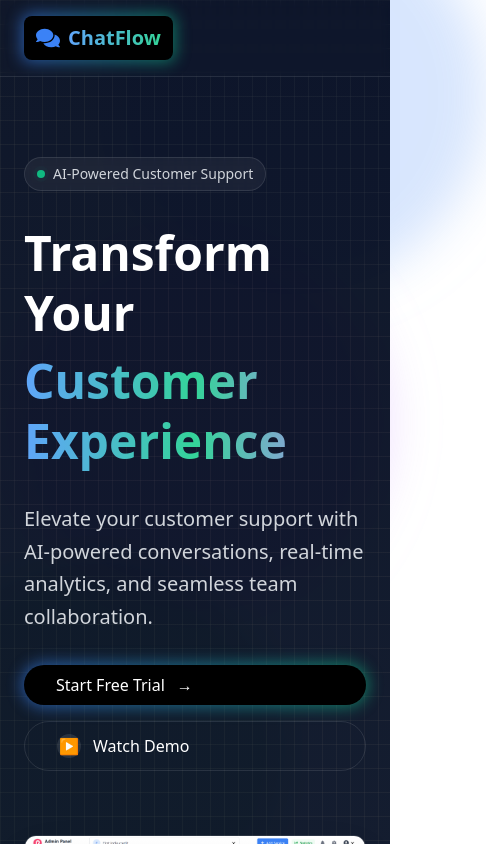
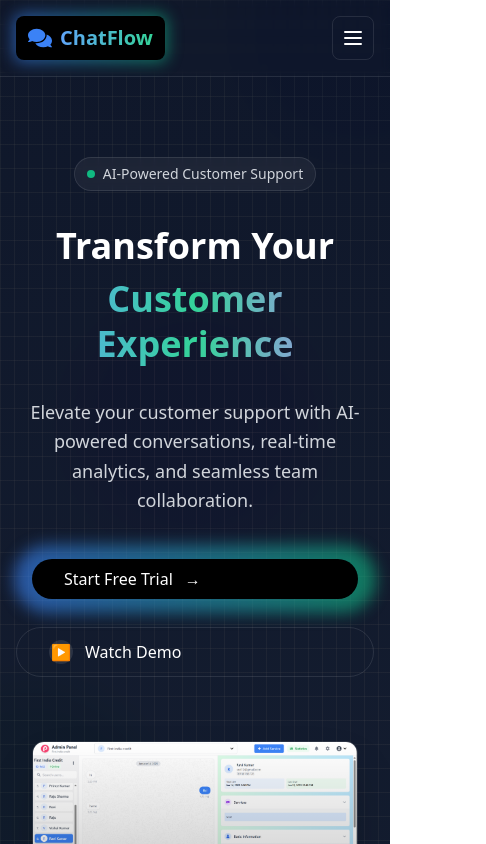
Before and after one commit to firstindiacredit-Git/chatbot-admin, a React (Vite) app: page / in a window 390 px wide. Shown: the top 844 px of the page, 486 px wide, since content can reach past the window. Built offline with nearby package versions, Linux system fonts and the light colour scheme.

Commit message:
update landing.jsx

```diff
--- a/src/components/Landing.jsx
+++ b/src/components/Landing.jsx
@@ -8,15 +8,16 @@ import getFrontImg from '../assets/get-front.svg';
 
 function Landing() {
     const navigate = useNavigate();
+    const [isMobileMenuOpen, setIsMobileMenuOpen] = React.useState(false);
 
     return (
-        <div className="min-h-screen bg-gradient-to-b from-slate-900 via-slate-800 to-slate-900 text-white">
+        <div className="min-h-screen bg-gradient-to-b from-slate-900 via-slate-800 to-slate-900 text-white w-full overflow-x-hidden">
             {/* Enhanced Hero Section */}
-            <div className="absolute inset-0 bg-[linear-gradient(to_right,#4f4f4f2e_1px,transparent_1px),linear-gradient(to_bottom,#4f4f4f2e_1px,transparent_1px)] bg-[size:14px_24px]"></div>
-            <div className="absolute inset-0">
-                <div className="absolute -top-24 -right-24 w-96 h-96 bg-blue-500 rounded-full mix-blend-multiply filter blur-xl opacity-20 animate-blob"></div>
-                <div className="absolute -bottom-24 -left-24 w-96 h-96 bg-emerald-500 rounded-full mix-blend-multiply filter blur-xl opacity-20 animate-blob animation-delay-2000"></div>
-                <div className="absolute top-1/2 left-1/2 -translate-x-1/2 -translate-y-1/2 w-96 h-96 bg-purple-500 rounded-full mix-blend-multiply filter blur-xl opacity-20 animate-blob animation-delay-4000"></div>
+            <div className="absolute inset-0 w-full bg-[linear-gradient(to_right,#4f4f4f2e_1px,transparent_1px),linear-gradient(to_bottom,#4f4f4f2e_1px,transparent_1px)] bg-[size:14px_24px]"></div>
+            <div className="absolute inset-0 w-full overflow-hidden">
+                <div className="absolute -top-24 -right-24 w-64 md:w-96 h-64 md:h-96 bg-blue-500 rounded-full mix-blend-multiply filter blur-xl opacity-20 animate-blob"></div>
+                <div className="absolute -bottom-24 -left-24 w-64 md:w-96 h-64 md:h-96 bg-emerald-500 rounded-full mix-blend-multiply filter blur-xl opacity-20 animate-blob animation-delay-2000"></div>
+                <div className="absolute top-1/2 left-1/2 -translate-x-1/2 -translate-y-1/2 w-64 md:w-96 h-64 md:h-96 bg-purple-500 rounded-full mix-blend-multiply filter blur-xl opacity-20 animate-blob animation-delay-4000"></div>
             </div>
 
             {/* Navigation */}
@@ -31,9 +32,23 @@ function Landing() {
                                     <span className="ml-2 text-xl font-bold bg-gradient-to-r from-blue-400 to-emerald-400 text-transparent bg-clip-text">ChatFlow</span>
                                 </div>
                             </div>
-                    </div>
+                        </div>
 
-                        {/* Navigation Links */}
+                        {/* Mobile Menu Button */}
+                        <button
+                            className="md:hidden p-2 rounded-lg border border-white/10 hover:bg-white/5"
+                            onClick={() => setIsMobileMenuOpen(!isMobileMenuOpen)}
+                        >
+                            <svg className="w-6 h-6" fill="none" stroke="currentColor" viewBox="0 0 24 24">
+                                {isMobileMenuOpen ? (
+                                    <path strokeLinecap="round" strokeLinejoin="round" strokeWidth={2} d="M6 18L18 6M6 6l12 12" />
+                                ) : (
+                                    <path strokeLinecap="round" strokeLinejoin="round" strokeWidth={2} d="M4 6h16M4 12h16M4 18h16" />
+                                )}
+                            </svg>
+                        </button>
+
+                        {/* Desktop Navigation */}
                         <div className="hidden md:flex items-center gap-8">
                             {['Features', 'Solutions', 'Pricing'].map((item) => (
                                 <a
@@ -63,15 +78,42 @@ function Landing() {
                         </button>
                         </div>
                     </div>
+
+                    {/* Mobile Menu */}
+                    <div className={`${isMobileMenuOpen ? 'flex' : 'hidden'} md:hidden flex-col gap-4 pt-4 pb-2`}>
+                        {['Features', 'Solutions', 'Pricing'].map((item) => (
+                            <a
+                                key={item}
+                                href={`#${item.toLowerCase()}`}
+                                className="text-gray-300 hover:text-white transition-colors px-2 py-2"
+                            >
+                                {item}
+                            </a>
+                        ))}
+                        <div className="flex flex-col gap-3 pt-3 border-t border-white/10">
+                            <button
+                                onClick={() => navigate("/login")}
+                                className="px-4 py-2 border-2 border-white/30 rounded-lg text-center"
+                            >
+                                Sign in
+                            </button>
+                            <button
+                                onClick={() => navigate("/signup")}
+                                className="px-4 py-2 bg-gradient-to-r from-blue-500 to-emerald-500 rounded-lg text-center"
+                            >
+                                Get Started
+                            </button>
+                        </div>
                     </div>
-                </nav>
+                </div>
+            </nav>
 
             {/* Hero Section */}
             <section className="relative pt-20 pb-32 overflow-hidden">
                 <div className="container mx-auto px-6">
                     <div className="flex flex-col lg:flex-row items-center gap-16">
                         {/* Left Content */}
-                        <div className="lg:w-1/2 space-y-8">
+                        <div className="lg:w-1/2 space-y-8 text-center lg:text-left">
                             <div className="inline-flex items-center gap-2 px-3 py-1.5 rounded-full border border-white/10 bg-white/5 backdrop-blur-sm">
                                 <span className="relative flex h-2 w-2">
                                     <span className="animate-ping absolute inline-flex h-full w-full rounded-full bg-emerald-400 opacity-75"></span>
@@ -80,20 +122,20 @@ function Landing() {
                                 <span className="text-sm text-gray-300">AI-Powered Customer Support</span>
                             </div>
 
-                            <h1 className="text-5xl md:text-6xl font-bold leading-tight">
+                            <h1 className="text-4xl sm:text-5xl md:text-6xl font-bold leading-tight">
                                 Transform Your
                                 <span className="block mt-2 bg-gradient-to-r from-blue-400 via-emerald-400 to-purple-400 text-transparent bg-clip-text">
                                     Customer Experience
                                 </span>
                             </h1>
 
-                            <p className="text-xl text-gray-300 leading-relaxed">
+                            <p className="text-lg sm:text-xl text-gray-300 leading-relaxed">
                                 Elevate your customer support with AI-powered conversations, real-time analytics,
                                 and seamless team collaboration.
                             </p>
 
                             {/* CTA Buttons */}
-                            <div className="flex flex-col sm:flex-row gap-4">
+                            <div className="flex flex-col sm:flex-row gap-4 justify-center lg:justify-start">
                                 <button className="relative group">
                                     <div className="absolute -inset-0.5 bg-gradient-to-r from-blue-500 to-emerald-500 rounded-full blur opacity-60 group-hover:opacity-100 transition duration-1000 group-hover:duration-200"></div>
                                     <div className="relative px-8 py-3 bg-black rounded-full leading-none flex items-center">
@@ -112,7 +154,7 @@ function Landing() {
                         </div>
 
                         {/* Right Content - Dashboard Preview */}
-                        <div className="lg:w-1/2 relative">
+                        <div className="lg:w-1/2 relative px-4 sm:px-0">
                             <div className="relative rounded-xl overflow-hidden border border-white/10 shadow-2xl">
                                 <div className="absolute inset-0 bg-gradient-to-t from-black/20 to-transparent"></div>
                                 <img
@@ -123,7 +165,7 @@ function Landing() {
                             </div>
 
                             {/* Floating Stats */}
-                            <div className="absolute -right-8 top-1/3 transform translate-x-1/2 -translate-y-1/2">
+                            <div className="absolute -right-8 top-1/3 transform translate-x-1/2 -translate-y-1/2 hidden md:block">
                                 <div className="animate-float">
                                     <div className="bg-white/10 backdrop-blur-md rounded-2xl p-4 border border-white/20">
                                         <div className="flex items-center gap-3">
@@ -139,7 +181,7 @@ function Landing() {
             </section>
 
             {/* Features Section */}
-            <section className="relative py-24 bg-slate-800/50">
+            <section className="relative py-16 sm:py-24 bg-slate-800/50">
                 <div className="absolute inset-0 bg-[linear-gradient(to_right,#4f4f4f2e_1px,transparent_1px),linear-gradient(to_bottom,#4f4f4f2e_1px,transparent_1px)] bg-[size:14px_24px]"></div>
 
                 <div className="container mx-auto px-6 relative z-10">
@@ -155,7 +197,7 @@ function Landing() {
                         </h2>
                     </div>
 
-                    <div className="grid md:grid-cols-3 gap-8">
+                    <div className="grid grid-cols-1 md:grid-cols-3 gap-6 md:gap-8">
                         {[
                             {
                                 icon: <FaBolt className="h-6 w-6" />,
@@ -192,9 +234,9 @@ function Landing() {
             </section>
 
             {/* How it Works Section */}
-            <section className="relative py-24">
+            <section className="relative py-16 sm:py-24">
                 <div className="container mx-auto px-6 relative z-10">
-                    <div className="flex flex-col lg:flex-row items-center gap-16">
+                    <div className="flex flex-col lg:flex-row items-center gap-8 lg:gap-16">
                         <div className="lg:w-1/2 space-y-8">
                             <div className="inline-flex items-center gap-2 px-3 py-1.5 rounded-full border border-white/10 bg-white/5 backdrop-blur-sm">
                                 <span className="text-sm text-gray-300">Simple Integration</span>
@@ -258,7 +300,7 @@ function Landing() {
             </section>
 
             {/* Call to Action Section */}
-            <section className="relative py-24 bg-slate-800/50">
+            <section className="relative py-16 sm:py-24 bg-slate-800/50">
                 <div className="container mx-auto px-6 relative z-10">
                     <div className="max-w-4xl mx-auto text-center">
                         <h2 className="text-4xl md:text-5xl font-bold mb-8">
@@ -288,13 +330,11 @@ function Landing() {
 
             {/* Footer Section */}
             <footer className="relative bg-slate-900 border-t border-white/10 w-full">
-                <div className="absolute inset-0 bg-[linear-gradient(to_right,#4f4f4f2e_1px,transparent_1px),linear-gradient(to_bottom,#4f4f4f2e_1px,transparent_1px)] bg-[size:14px_24px]"></div>
-
-                <div className="container mx-auto px-6 py-20 relative z-10">
+                <div className="container mx-auto px-6 py-12 sm:py-20 relative z-10">
                     {/* Main Footer Content */}
-                    <div className="grid grid-cols-2 md:grid-cols-6 gap-8 mb-16 max-w-full overflow-x-hidden">
-                        {/* Brand Column */}
-                        <div className="col-span-2">
+                    <div className="grid grid-cols-1 sm:grid-cols-2 md:grid-cols-6 gap-8 mb-16 max-w-full overflow-x-hidden">
+                        {/* Brand Column - Full width on mobile */}
+                        <div className="col-span-1 sm:col-span-2">
                             <div className="flex items-center gap-3 mb-6">
                                 <div className="relative group">
                                     <div className="absolute -inset-0.5 bg-gradient-to-r from-blue-500 to-emerald-500 rounded-lg blur opacity-60"></div>
@@ -326,7 +366,7 @@ function Landing() {
                             </div>
                         </div>
 
-                        {/* Quick Links */}
+                        {/* Quick Links - 2 columns on mobile */}
                         {[
                             {
                                 title: "Product",
@@ -366,14 +406,13 @@ function Landing() {
                         ))}
                     </div>
 
-
-                    {/* Bottom Bar */}
+                    {/* Bottom Bar - Stack on mobile */}
                     <div className="border-t border-white/10 pt-8 w-full">
-                        <div className="flex flex-col md:flex-row justify-between items-center gap-4 max-w-full">
-                            <div className="text-gray-400 text-sm">
+                        <div className="flex flex-col-reverse sm:flex-row justify-between items-center gap-4 max-w-full">
+                            <div className="text-gray-400 text-sm text-center sm:text-left">
                                 © 2024 ChatFlow. All rights reserved.
                             </div>
-                            <div className="flex gap-6 text-sm flex-wrap justify-center">
+                            <div className="flex flex-wrap justify-center gap-4 sm:gap-6 text-sm">
                                 <a href="#" className="text-gray-400 hover:text-white transition-colors">Privacy Policy</a>
                                 <a href="#" className="text-gray-400 hover:text-white transition-colors">Terms of Service</a>
                                 <a href="#" className="text-gray-400 hover:text-white transition-colors">Cookies</a>
--- a/src/index.css
+++ b/src/index.css
@@ -87,3 +87,105 @@ body {
 .animate-float-slow {
     animation: float-slow 4s ease-in-out infinite;
 }
+
+/* Mobile menu animation */
+@keyframes slideDown {
+    from {
+        opacity: 0;
+        transform: translateY(-10px);
+    }
+    to {
+        opacity: 1;
+        transform: translateY(0);
+    }
+}
+
+.mobile-menu-animation {
+    animation: slideDown 0.2s ease-out forwards;
+}
+
+/* Responsive padding adjustments */
+@media (max-width: 640px) {
+    .container {
+        padding-left: 1rem;
+        padding-right: 1rem;
+    }
+}
+
+/* Better touch targets on mobile */
+@media (max-width: 768px) {
+    button,
+    a {
+        min-height: 44px;
+        padding: 0.75rem 1rem;
+    }
+}
+
+/* Add these styles to better control mobile layout */
+@layer utilities {
+    .safe-padding {
+        padding-left: max(1rem, env(safe-area-inset-left));
+        padding-right: max(1rem, env(safe-area-inset-right));
+    }
+}
+
+/* Update container styles */
+.container {
+    width: 100%;
+    max-width: 100%;
+    margin-left: auto;
+    margin-right: auto;
+    padding-left: 1rem;
+    padding-right: 1rem;
+}
+
+@media (min-width: 640px) {
+    .container {
+        max-width: 640px;
+    }
+}
+
+@media (min-width: 768px) {
+    .container {
+        max-width: 768px;
+    }
+}
+
+@media (min-width: 1024px) {
+    .container {
+        max-width: 1024px;
+    }
+}
+
+@media (min-width: 1280px) {
+    .container {
+        max-width: 1280px;
+    }
+}
+
+/* Ensure all sections respect viewport width */
+section {
+    width: 100%;
+    max-width: 100vw;
+    overflow-x: hidden;
+}
+
+/* Prevent horizontal scroll on mobile */
+html, body {
+    max-width: 100%;
+    overflow-x: hidden;
+}
+
+/* Adjust padding for mobile */
+@media (max-width: 640px) {
+    .px-6 {
+        padding-left: 1rem;
+        padding-right: 1rem;
+    }
+
+    /* Reduce side margins on mobile */
+    .container {
+        padding-left: 1rem;
+        padding-right: 1rem;
+    }
+}
```
